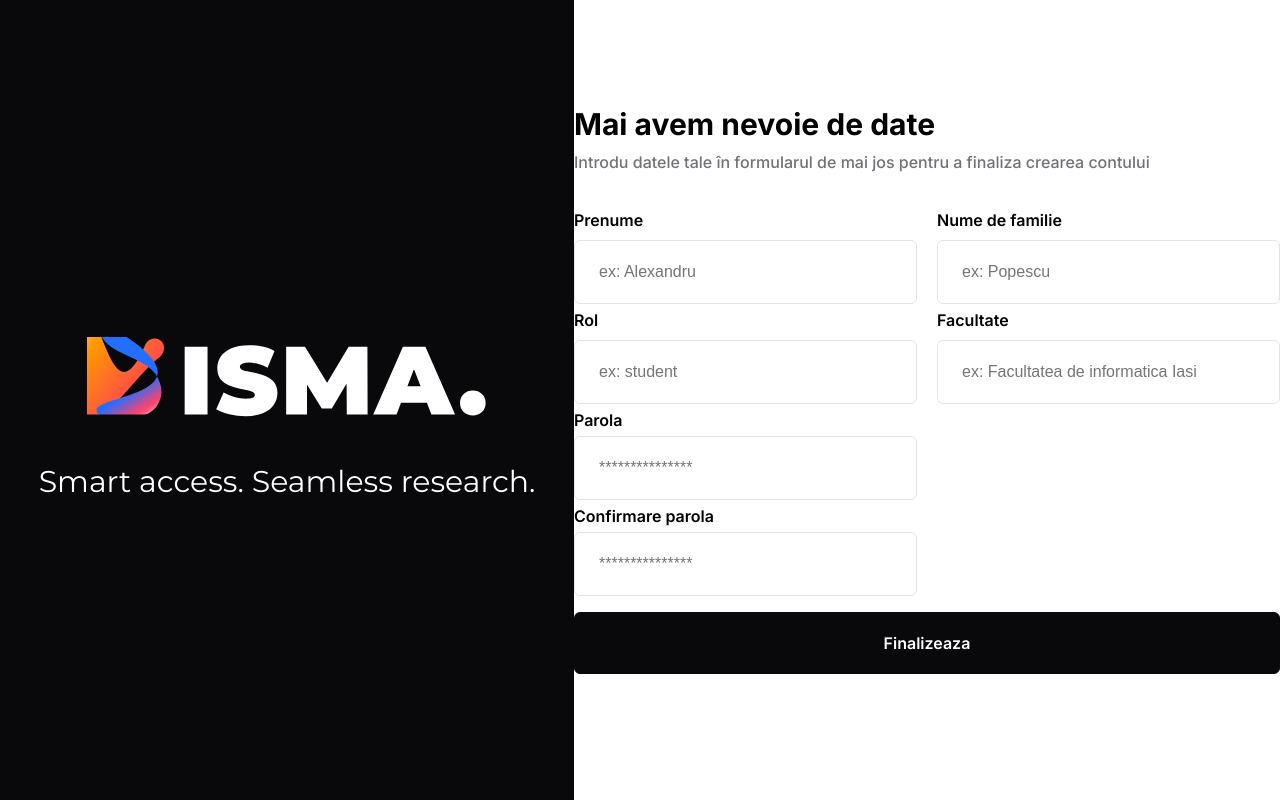
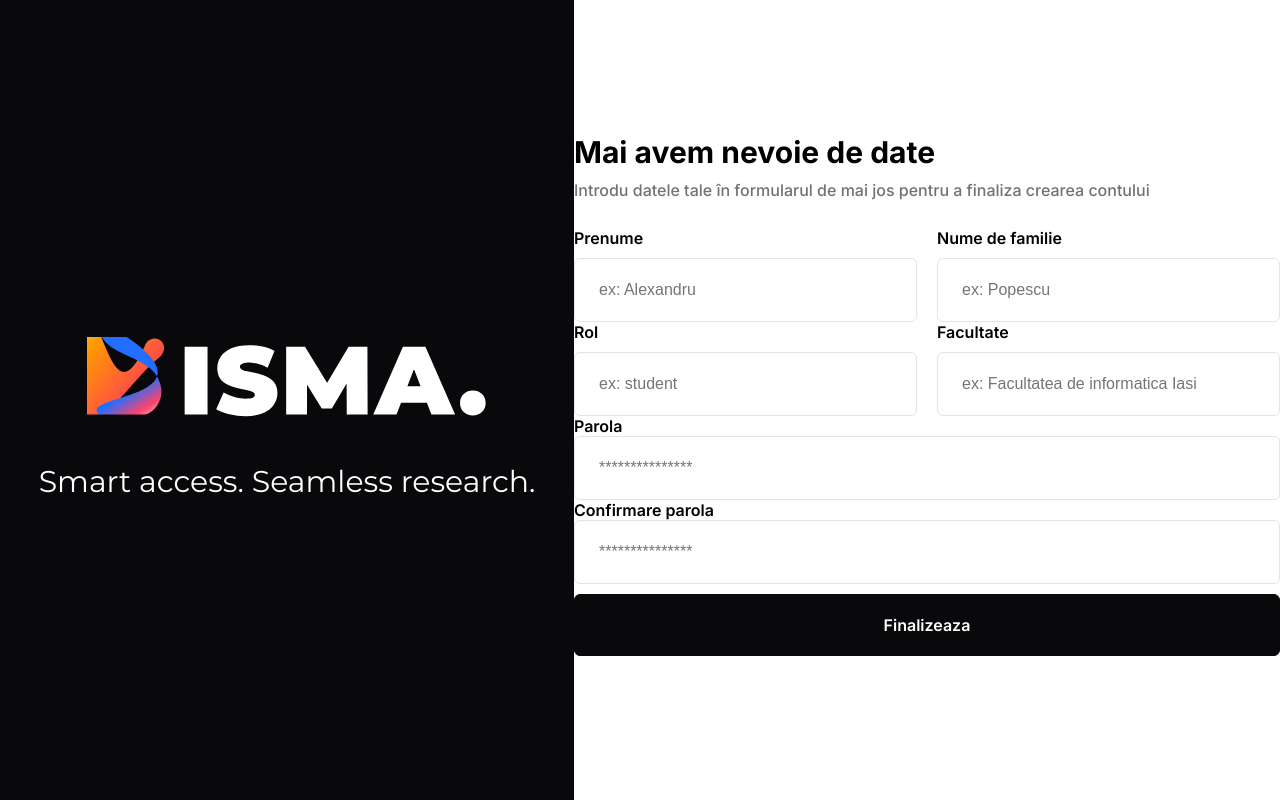
Before and after one commit to IP2B2/Front-End, a Next.js app: page /auth/extra-data-required in a window 1280 px wide. Built offline with nearby package versions, Linux system fonts and the light colour scheme.

Commit message:
#005-Register-Page-Part-2

```diff
--- a/src/app/auth/extra-data-required/registerPage.module.css
+++ b/src/app/auth/extra-data-required/registerPage.module.css
@@ -13,6 +13,7 @@
 
 .formButton
 {
+    width: 100%;
     padding: 20px;
     margin: 10px 0;
     background-color: var(--foreground);
@@ -33,14 +34,21 @@
     color: var(--text-gray);
 }
 
-.form
+.form > input
 {
-    display: flex;
-    flex-direction: column;
-    flex-wrap: nowrap;
-    gap: 6px;
-    margin: 10px 0;
+    width: 100%;
+    height: 64px;
+    padding: 24px;
+    font-size: var(--font-size-sm);
 }
+
+.formGroup > input {
+    width: 343px;
+    height: 64px;
+    padding: 24px;
+    font-size: var(--font-size-sm);
+}
+
 
 .formRow {
     display: flex;
@@ -55,7 +63,13 @@
     flex: 1;
 }
 
-.form > input,
+.form > input {
+    width: 100%;
+    height: 64px;
+    padding: 24px;
+    font-size: var(--font-size-sm);
+}
+
 .formGroup > input {
     width: 343px;
     height: 64px;
```
